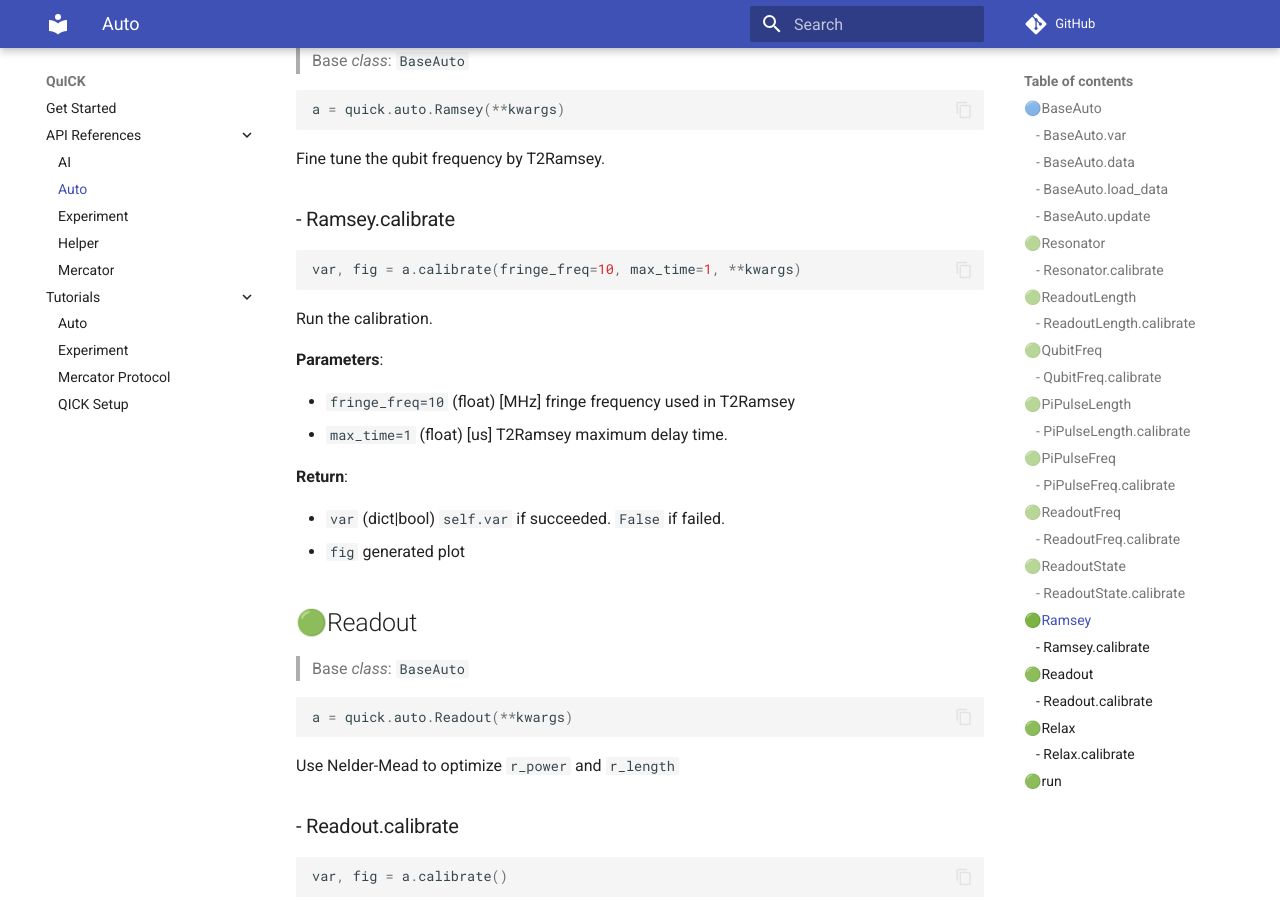
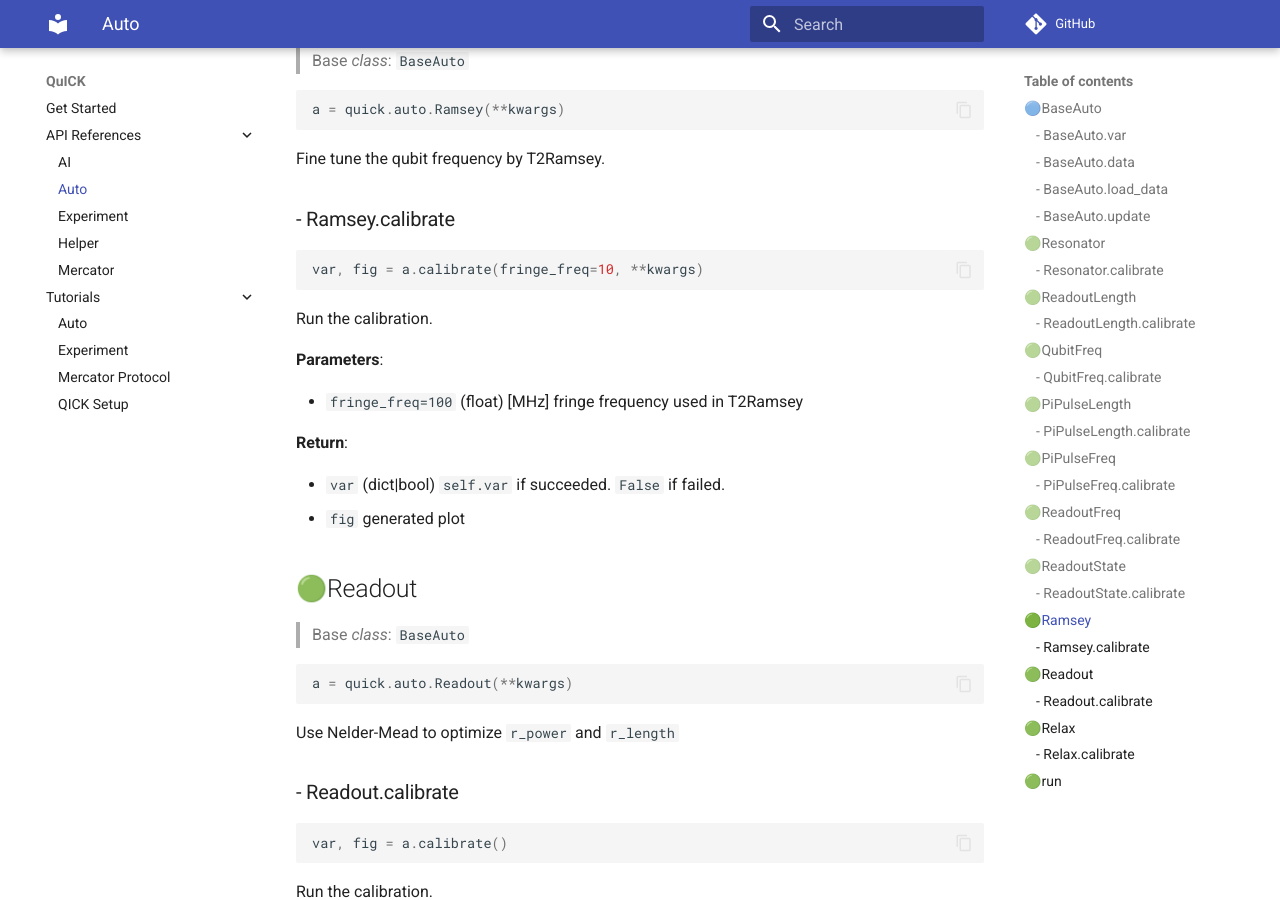
Before and after one commit to clelandlab/quick, an MkDocs documentation site: the page built from docs/API References/auto.md, in a window 1280 px wide and 900 px high, scrolled down 5698 px. Built offline with MkDocs 1.6.1 and Material for MkDocs 9.7.7, drawn with Linux system fonts in a browser that asks for light colours; comment, search, counter and statistics services are not loaded.

Commit message:
Update auto.Ramsey

````diff
--- a/docs/API References/auto.md
+++ b/docs/API References/auto.md
@@ -261,15 +261,14 @@ Fine tune the qubit frequency by T2Ramsey.
 ### - Ramsey.calibrate
 
 ```python
-var, fig = a.calibrate(fringe_freq=10, max_time=1, **kwargs)
+var, fig = a.calibrate(fringe_freq=10, **kwargs)
 ```
 
 Run the calibration.
 
 **Parameters**:
 
-- `fringe_freq=10` (float) [MHz] fringe frequency used in T2Ramsey
-- `max_time=1` (float) [us] T2Ramsey maximum delay time.
+- `fringe_freq=100` (float) [MHz] fringe frequency used in T2Ramsey
 
 **Return**:
 
````
Also changed, not shown: 1 other file.
